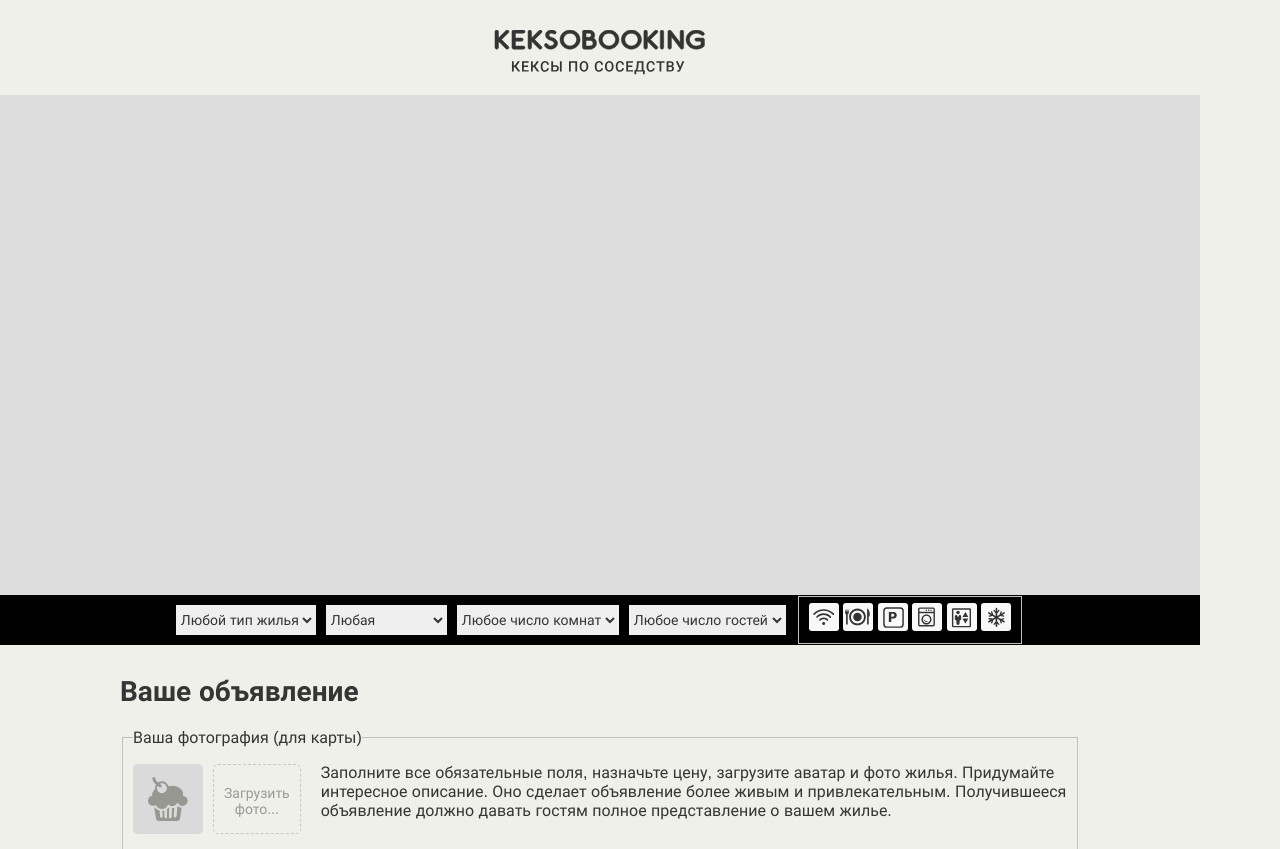
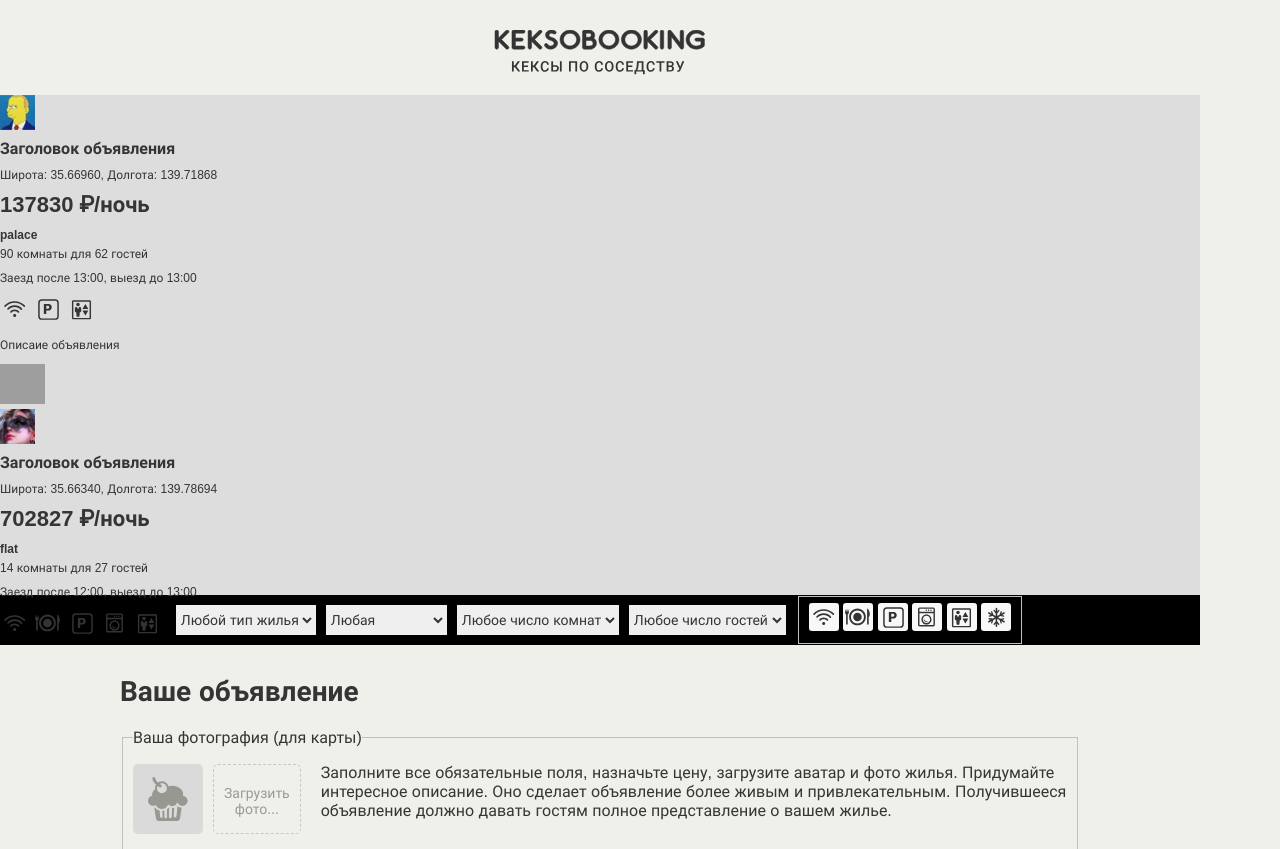
Before and after one commit to Parxommm/632427-keksobooking-23, a website with bundled scripts: page index.html in a window 1280 px wide. Shown: the top 849 px of the page. Built offline with nearby package versions, Linux system fonts and the light colour scheme; grey boxes are pictures that could not be loaded.

Commit message:
Отрисуй меня полностью (часть 1)

```diff
--- a/index.html
+++ b/index.html
@@ -210,7 +210,7 @@
       </ul>
       <p class="popup__description">Великолепная квартира-студия в центре Токио. Подходит как туристам, так и бизнесменам. Квартира полностью укомплектована и недавно отремонтирована.</p>
       <div class="popup__photos">
-        <img src="" class="popup__photo" width="45" height="40" alt="Фотография жилья">
+        <!-- <img src="" class="popup__photo" width="45" height="40" alt="Фотография жилья"> -->
       </div>
     </article>
   </template>
--- /dev/null
+++ b/js/card.js
@@ -0,0 +1,40 @@
+import {createAds} from './data.js';
+
+const cardsList = document.querySelector('.map__canvas');
+const cardTemplate = document.querySelector('#card').content.querySelector('.popup');
+
+const similarAds = createAds();
+
+similarAds.forEach((adElement) => {
+  const cardElement = cardTemplate.cloneNode(true);
+  cardElement.querySelector('.popup__avatar').src = adElement.author.avatar;
+  cardElement.querySelector('.popup__title').textContent = adElement.offer.title;
+  cardElement.querySelector('.popup__text--address').textContent = adElement.offer.address;
+  cardElement.querySelector('.popup__text--price').textContent = `${adElement.offer.price} ₽/ночь`;
+  cardElement.querySelector('.popup__type').textContent = adElement.offer.type;
+  cardElement.querySelector('.popup__text--capacity').textContent = `${adElement.offer.rooms} комнаты для ${adElement.offer.guests} гостей`;
+  cardElement.querySelector('.popup__text--time').textContent = `Заезд после ${adElement.offer.checkin}, выезд до ${adElement.offer.checkout}`;
+  cardElement.querySelector('.popup__description').textContent = adElement.offer.description;
+
+  //Создает список удобств
+  const modifiers = adElement.offer.features.map((feature) => `popup__feature--${feature}`);
+  cardElement.querySelectorAll('.popup__feature').forEach((item) => {
+    const modifier = item.classList[1];
+    if (! modifiers.includes(modifier)) {
+      item.remove();
+    }
+  });
+
+  // Добавляет фото
+  const photoCardElement = document.createElement('img');
+  photoCardElement.classList.add('popup__photo');
+  photoCardElement.width = 45;
+  photoCardElement.height = 40;
+  photoCardElement.alt = 'Фотография жилья';
+  adElement.offer.photos.forEach((photo) => {
+    photoCardElement.src = photo;
+    cardElement.querySelector('.popup__photos').appendChild(photoCardElement);
+  });
+
+  cardsList.appendChild(cardElement);
+});
--- a/js/data.js
+++ b/js/data.js
@@ -58,4 +58,7 @@ const createAd = () => ({
   },
 });
 
-export {createAd};
+const SIMILAR_COUNT = 10;
+const createAds = () => new Array(SIMILAR_COUNT).fill(null).map(() => createAd());
+
+export {createAds};
--- a/js/main.js
+++ b/js/main.js
@@ -1,6 +1,3 @@
-import {createAd} from './data.js';
-
-const SIMILAR_COUNT = 10;
-const similarAd = new Array(SIMILAR_COUNT).fill(null).map(() => createAd());
-
-console.log(similarAd);
+/* eslint-disable no-unused-vars */
+import {createAds} from './data.js';
+import './card.js';
```
